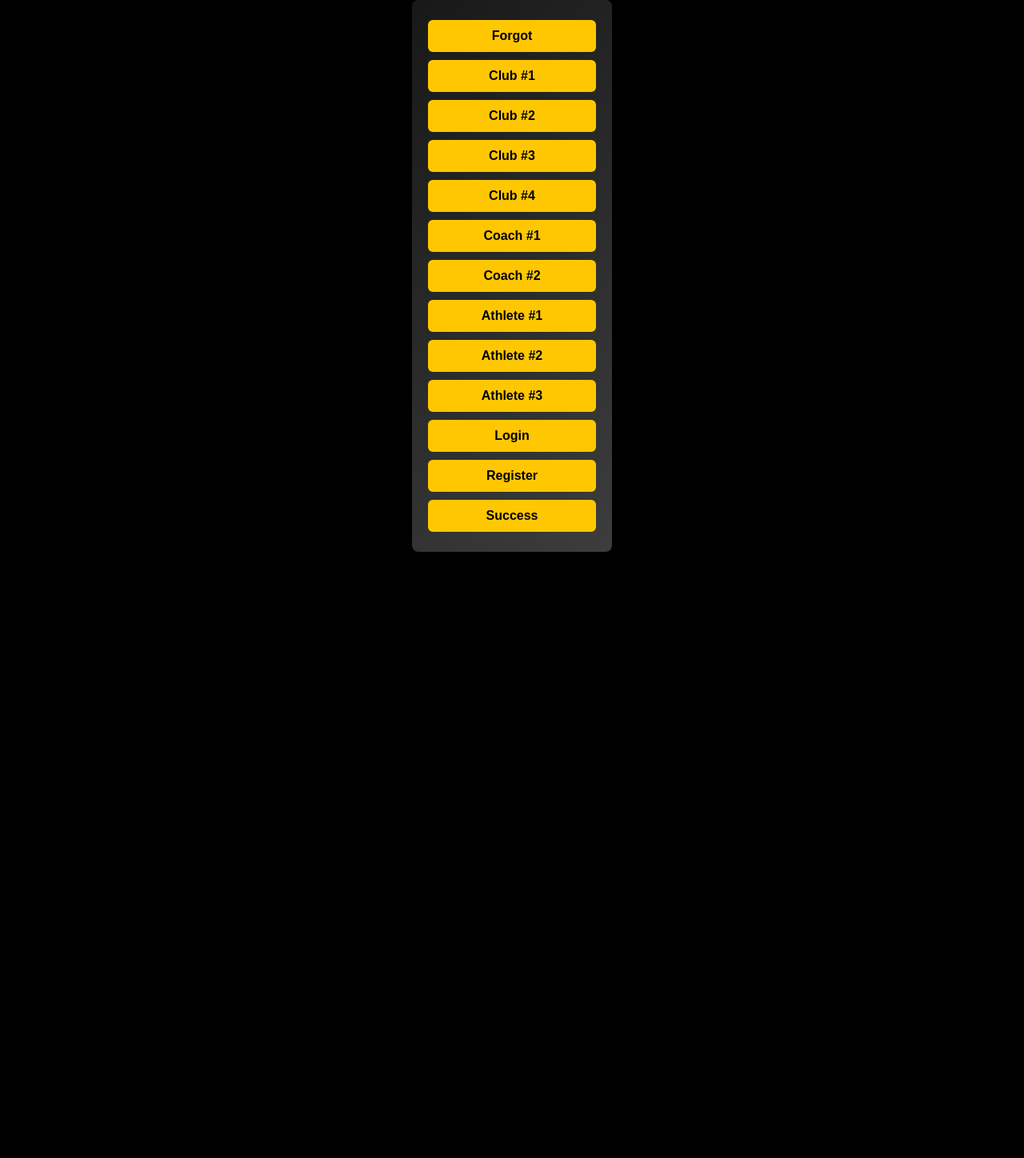
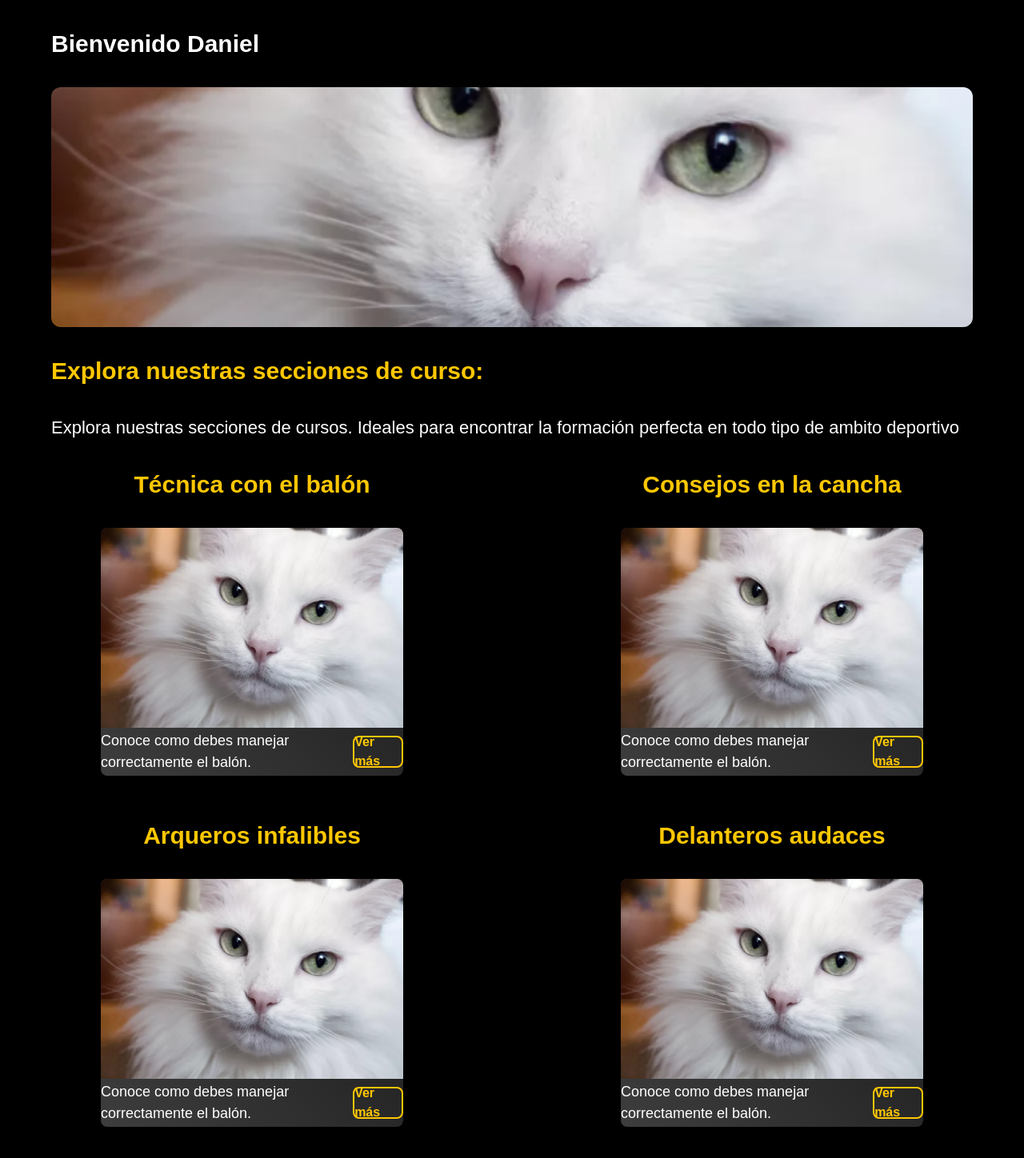
Before and after one commit to d10sport/front-academy-d10, a React (Vite) app: page /#/ in a window 1280 px wide. Shown: the top 1448 px of the page at 80% size. Before the commit the page ends 800 px from the top, so only its background shows below. Built offline with nearby package versions, Linux system fonts and the light colour scheme.

Commit message:
Section home finish

```diff
--- a/src/routes/home/home.css
+++ b/src/routes/home/home.css
@@ -1,4 +1,118 @@
 .section__home {
+  display: flex;
+  width: 100%;
+  height: fit-content;
+  justify-content: center;
+  align-items: center;
+  flex-direction: column;
+}
+
+.title__home {
+  width: 90%;
+  color: white;
+  font-size: 30px;
+  font-weight: bold;
+}
+
+.title-center__home {
+  display: flex;
+  width: 100%;
+  justify-content: center;
+}
+
+.title--color__home {
+  color: #ffc702;
+}
+
+.subtitle__home {
+  width: 90%;
+  font-size: 22px;
+}
+
+.cntr-big-img__home {
+  width: 90%;
+  height: 300px;
+  background: rgb(24, 24, 24);
+  background: linear-gradient(
+    135deg,
+    rgba(24, 24, 24, 1) 0%,
+    rgba(61, 61, 61, 1) 100%
+  );
+  border-radius: 12px;
+  overflow: hidden;
+}
+
+.img__home {
+  width: 100%;
+  height: 100%;
+  object-fit: cover;
+}
+
+.cntr-course__home {
+  display: grid;
+  width: 100%;
+  height: auto;
+  grid-template-columns: repeat(2, 1fr);
+  gap: 20px;
+  margin-bottom: 4rem;
+}
+
+.link__home {
+  display: flex;
+  width: 84px;
+  height: 40px;
+  justify-content: center;
+  align-items: center;
+  border-radius: 8px;
+  color: #ffc702;
+  font-weight: bold;
+  border: 2px solid #ffc702;
+}
+
+.item__home {
+  display: flex;
+  width: 60%;
+  height: fit-content;
+  justify-self: center;
+  flex-direction: column;
+}
+
+.cntr-info__home {
+  display: flex;
+  flex-direction: column;
+  border-radius: 8px;
+  background: rgb(24, 24, 24);
+  background: linear-gradient(
+    225deg,
+    rgba(24, 24, 24, 1) 0%,
+    rgba(61, 61, 61, 1) 100%
+  );
+}
+
+.cntr-small-img__home {
+  width: 100%;
+  height: 250px;
+  overflow: hidden;
+  border-radius: 8px 8px 0px 0px;
+}
+
+.subcntr-info__home {
+  display: flex;
+  width: 100%;
+  height: 60px;
+  justify-content: space-around;
+  align-items: center;
+}
+
+.text__home {
+  font-size: 18px;
+}
+
+.margin--space{
+  margin: 2rem 0;
+}
+
+/* .section__home {
   display: flex;
   width: 250px;
   height: fit-content;
@@ -27,4 +141,4 @@
   background-color: #ffc702;
   border-radius: 6px;
   margin: 5px 0px;
-}
+} */
--- a/src/routes/home/home.jsx
+++ b/src/routes/home/home.jsx
@@ -1,8 +1,32 @@
 // import Header from "../../layouts/header/header.jsx";
-import { Link } from "react-router-dom";
+// import { Link } from "react-router-dom";
+import Example from "../../assets/img/example-img.png";
 import "./home.css";
 
 export default function Home() {
+  const course = [
+    {
+      title: "Técnica con el balón",
+      description: "Conoce como debes manejar correctamente el balón.",
+      img: Example,
+    },
+    {
+      title: "Consejos en la cancha",
+      description: "Conoce como debes manejar correctamente el balón.",
+      img: Example,
+    },
+    {
+      title: "Arqueros infalibles",
+      description: "Conoce como debes manejar correctamente el balón.",
+      img: Example,
+    },
+    {
+      title: "Delanteros audaces",
+      description: "Conoce como debes manejar correctamente el balón.",
+      img: Example,
+    },
+  ];
+
   // if (!localStorage.getItem("token")) {
   //   if (window.location.hostname === "localhost") {
   //     window.location.href = "http://localhost:5173/#/login";
@@ -26,7 +50,37 @@ export default function Home() {
     <>
       {/* <Header /> */}
       <section className="section__home">
-        <Link to="/forgot" className="btn__home">
+        <h1 className="title__home margin--space">Bienvenido Daniel</h1>
+        <div className="cntr-big-img__home">
+          <img src={Example} alt="" className="img__home" />
+        </div>
+        <h1 className="title__home title--color__home margin--space">
+          Explora nuestras secciones de curso:
+        </h1>
+        <h2 className="subtitle__home">
+          Explora nuestras secciones de cursos. Ideales para encontrar la
+          formación perfecta en todo tipo de ambito deportivo
+        </h2>
+        <div className="cntr-course__home">
+          {course.map((item, index) => (
+            <div key={index} className="item__home">
+              <h1 className="title__home title--color__home title-center__home margin--space"> {item.title} </h1>
+              <div className="cntr-info__home">
+                <div className="cntr-small-img__home">
+                  <img src={item.img} alt="img" />
+                </div>
+                <div className="subcntr-info__home">
+                  <p className="text__home"> {item.description} </p>
+                  <a href="" className="link__home">
+                    Ver más
+                  </a>
+                </div>
+              </div>
+            </div>
+          ))}
+        </div>
+
+        {/* <Link to="/forgot" className="btn__home">
           Forgot
         </Link>
 
@@ -68,7 +122,7 @@ export default function Home() {
         </Link>
         <Link to="/success" className="btn__home">
           Success
-        </Link>
+        </Link> */}
       </section>
     </>
   );
```
Also changed, not shown: src/utils/imgs/imgs.jsx (+21 -98 lines), src/assets/img/example-img.png (added).
